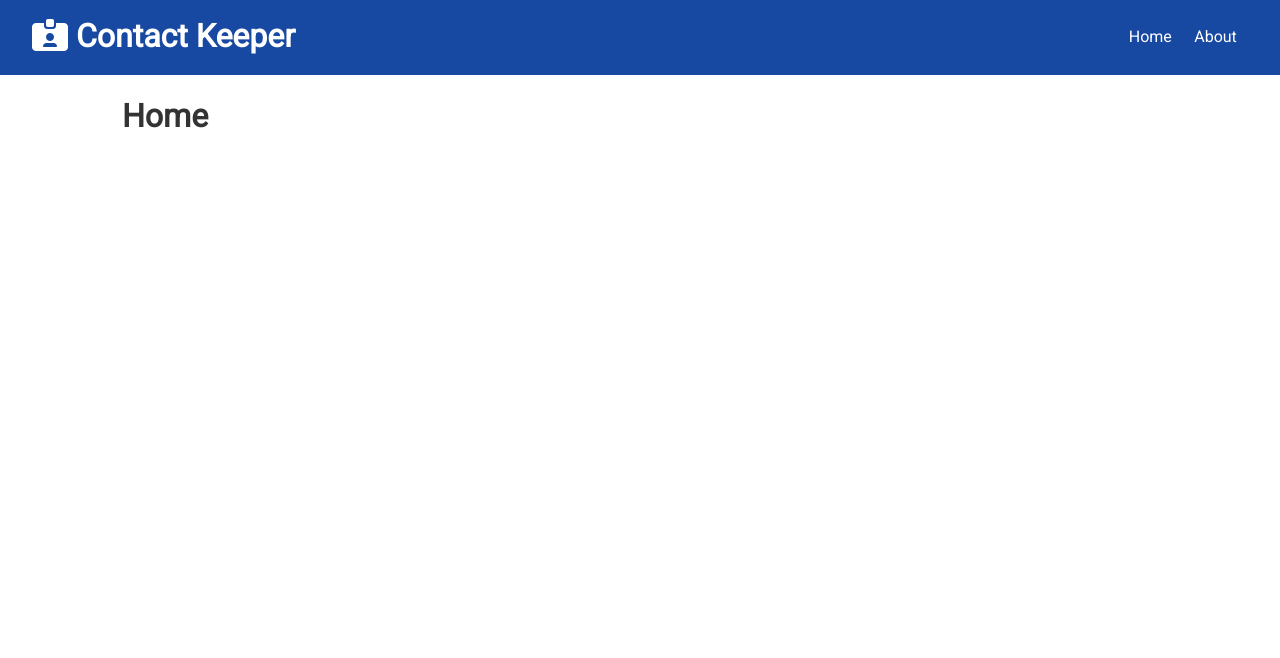
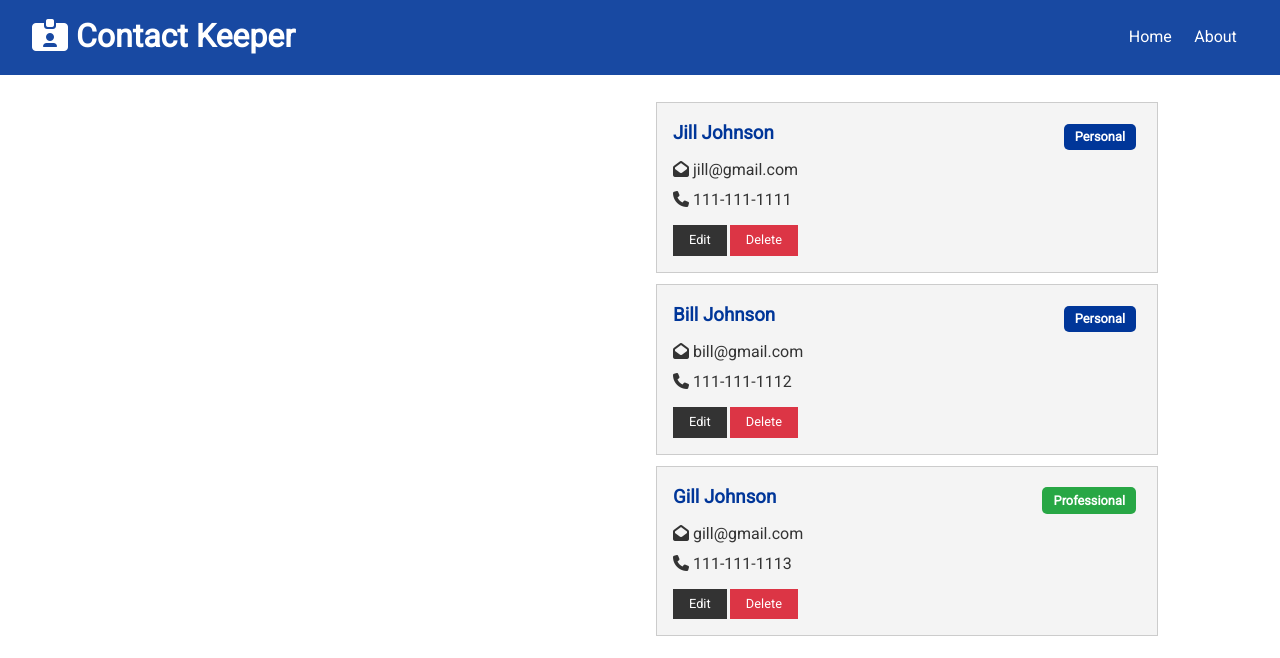
Before and after one commit to skaftisveins/React-Front-to-Back-Second-project, a React (Create React App) app in the folder client/: page / in a window 1280 px wide. Shown: the top 658 px of the page. Built offline with nearby package versions, Linux system fonts and the light colour scheme.

Commit message:
Contacts & ContactItem Done

```diff
--- /dev/null
+++ b/client/src/components/contacts/ContactItem.js
@@ -0,0 +1,44 @@
+import React from "react";
+import PropTypes from "prop-types";
+
+const ContactItem = ({ contact }) => {
+  const { id, name, email, phone, type } = contact;
+  return (
+    <div className="card bg-light">
+      <h3 className="text-primary text-left">
+        {name}{" "}
+        <span
+          style={{ float: "right" }}
+          className={
+            "badge " +
+            (type == "professional" ? "badge-success" : "badge-primary")
+          }
+        >
+          {type.charAt(0).toUpperCase() + type.slice(1)}
+        </span>
+      </h3>
+      <ul className="list">
+        {email && (
+          <li>
+            <i className="fas fa-envelope-open" /> {email}
+          </li>
+        )}
+        {phone && (
+          <li>
+            <i className="fas fa-phone" /> {phone}
+          </li>
+        )}
+      </ul>
+      <p>
+        <button className="btn btn-dark btn-sm">Edit</button>
+        <button className="btn btn-danger btn-sm">Delete</button>
+      </p>
+    </div>
+  );
+};
+
+ContactItem.propTypes = {
+  contact: PropTypes.object.isRequired
+};
+
+export default ContactItem;
--- /dev/null
+++ b/client/src/components/contacts/Contacts.js
@@ -0,0 +1,17 @@
+import React, { Fragment, useContext } from "react";
+import ContactItem from "./ContactItem";
+import ContactContext from "../../context/contact/contactContext";
+
+const Contacts = () => {
+  const contactContext = useContext(ContactContext);
+  const { contacts } = contactContext;
+  return (
+    <Fragment>
+      {contacts.map(contact => (
+        <ContactItem key={contact.id} contact={contact} />
+      ))}
+    </Fragment>
+  );
+};
+
+export default Contacts;
--- a/client/src/components/pages/Home.js
+++ b/client/src/components/pages/Home.js
@@ -1,9 +1,13 @@
 import React from "react";
+import Contacts from "../contacts/Contacts";
 
 const Home = () => {
   return (
-    <div>
-      <h1>Home</h1>
+    <div className="grid-2">
+      <div>{/* ContactForm */}</div>
+      <div>
+        <Contacts />
+      </div>
     </div>
   );
 };
```
